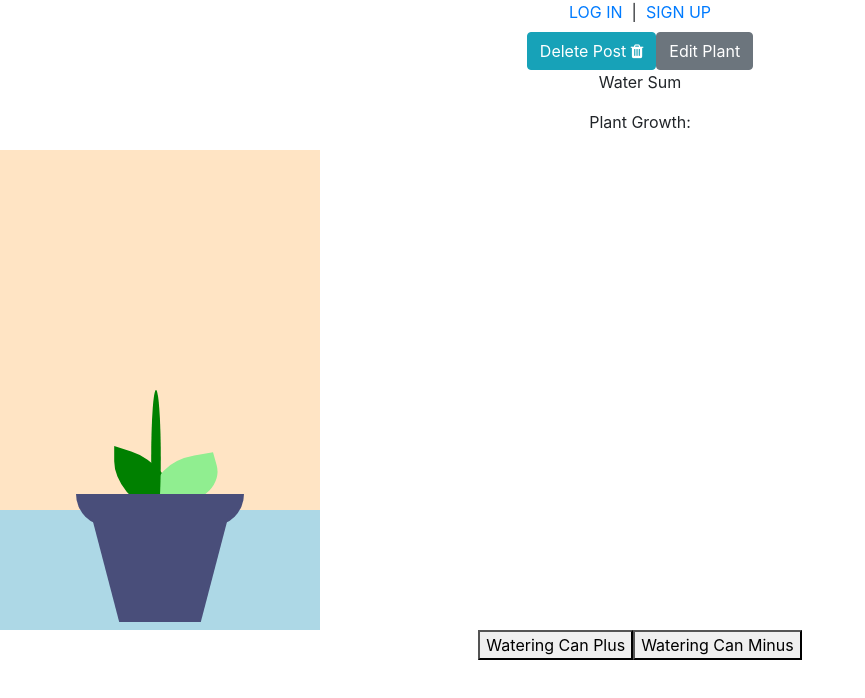
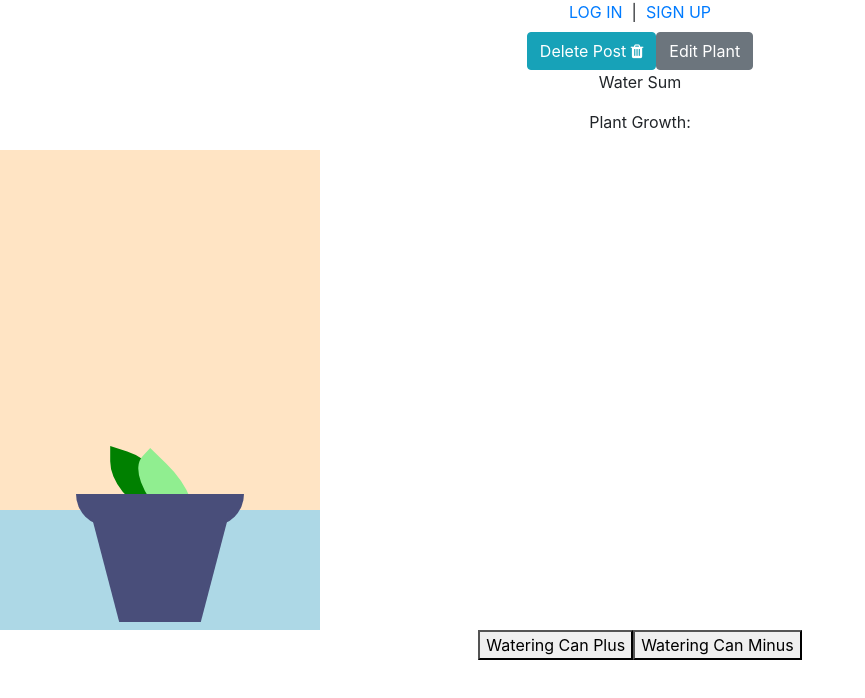
Before and after one commit to lramberg/plant-project, a React (Create React App) app: page /buddy/1 in a window 1280 px wide. Shown: the top 698 px of the page, without its empty margins (0-865 px from the left). Built offline with nearby package versions, Linux system fonts and the light colour scheme; no server answers.

Commit message:
rendering stem

```diff
--- a/src/components/PlantDisplay/PlantDisplay.jsx
+++ b/src/components/PlantDisplay/PlantDisplay.jsx
@@ -1,7 +1,6 @@
 import React, { Component } from 'react';
 import styles from './PlantDisplay.module.css';
-import Sprout from '../Sprout/Sprout';
-import Stem from '../Stem/Stem';
+
 
 class PlantDisplay extends Component {
 
@@ -9,7 +8,7 @@ class PlantDisplay extends Component {
         return(
             <div className={styles.PlantDisplay}>
                 <div className={styles.componentContainer}>
-                    <Stem />
+                    {this.props.plantState}
                 </div>
                 <div className={styles.rim}></div>
                 <div className={styles.pot}></div>
--- a/src/pages/PlantPage/PlantPage.jsx
+++ b/src/pages/PlantPage/PlantPage.jsx
@@ -5,6 +5,8 @@ import PlantDisplay from '../../components/PlantDisplay/PlantDisplay';
 import Sunlight from '../../components/Sunlight/Sunlight';
 import { getPlant, deletePlant, increaseWater } from '../../services/plantService';
 import LevelOneWater from '../../components/LevelOneWater/LevelOneWater';
+import Sprout from '../../components/Sprout/Sprout';
+import Stem from '../../components/Stem/Stem';
 
 class PlantPage extends Component {
     constructor() {
@@ -56,11 +58,11 @@ class PlantPage extends Component {
         console.log(growth);
         switch(growth) {
             case 1:
-                return ;
+                return <Stem />;
             case 2:
                 return <Sunlight />;
             default:
-                return null;
+                return <Sprout />;
         }
     }
 
@@ -78,13 +80,14 @@ class PlantPage extends Component {
                 <Link to={`/buddy/${this.state.id}/edit`} className="btn btn-secondary">Edit Plant</Link>
                 <p>Water Sum {this.state.waterSum}</p>
                 <p>Plant Growth: {this.state.plantGrowth}</p>
-                <PlantDisplay />
+                <PlantDisplay
+                    plantState={plantState}
+                />
                 <LevelOneWater
                     id={this.state.id}
                     handleIncrease={this.handleIncrease}
                     handleDecrease={this.handleDecrease}
                 />
-                {plantState}
             </div>
         );
     }
```
